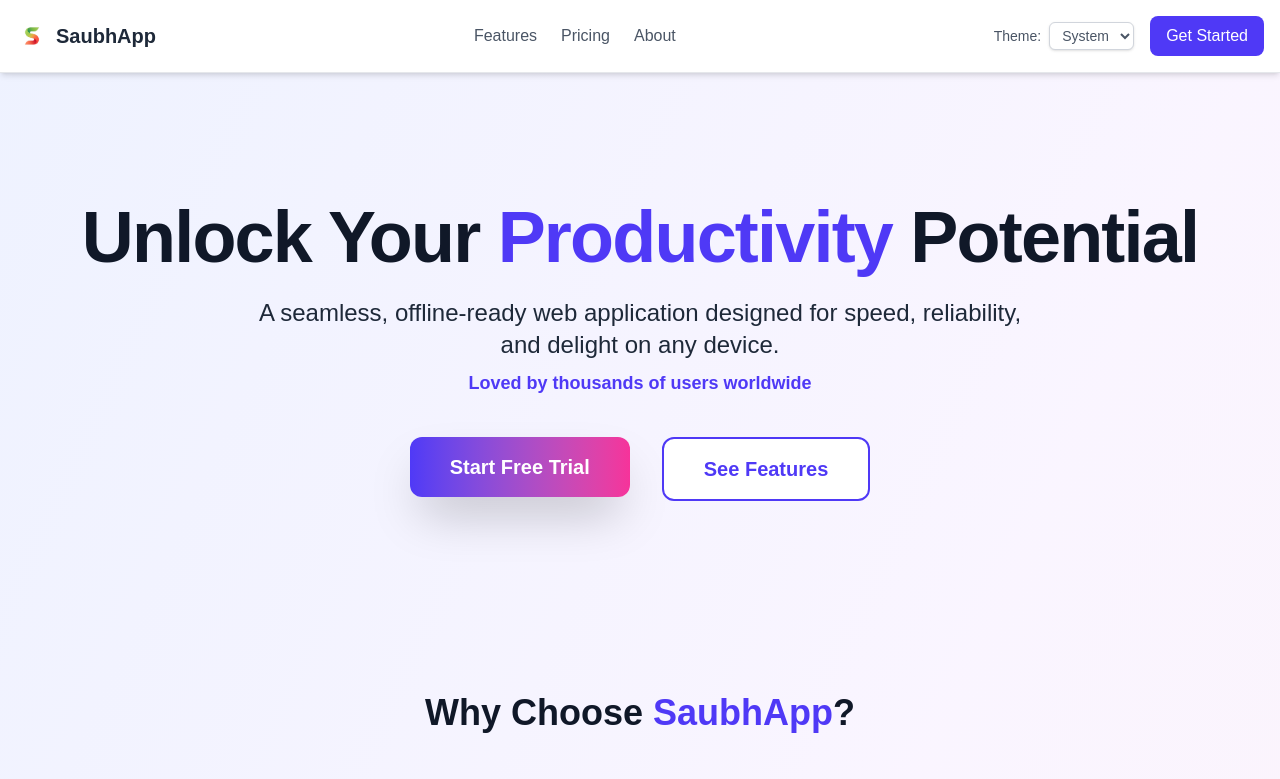
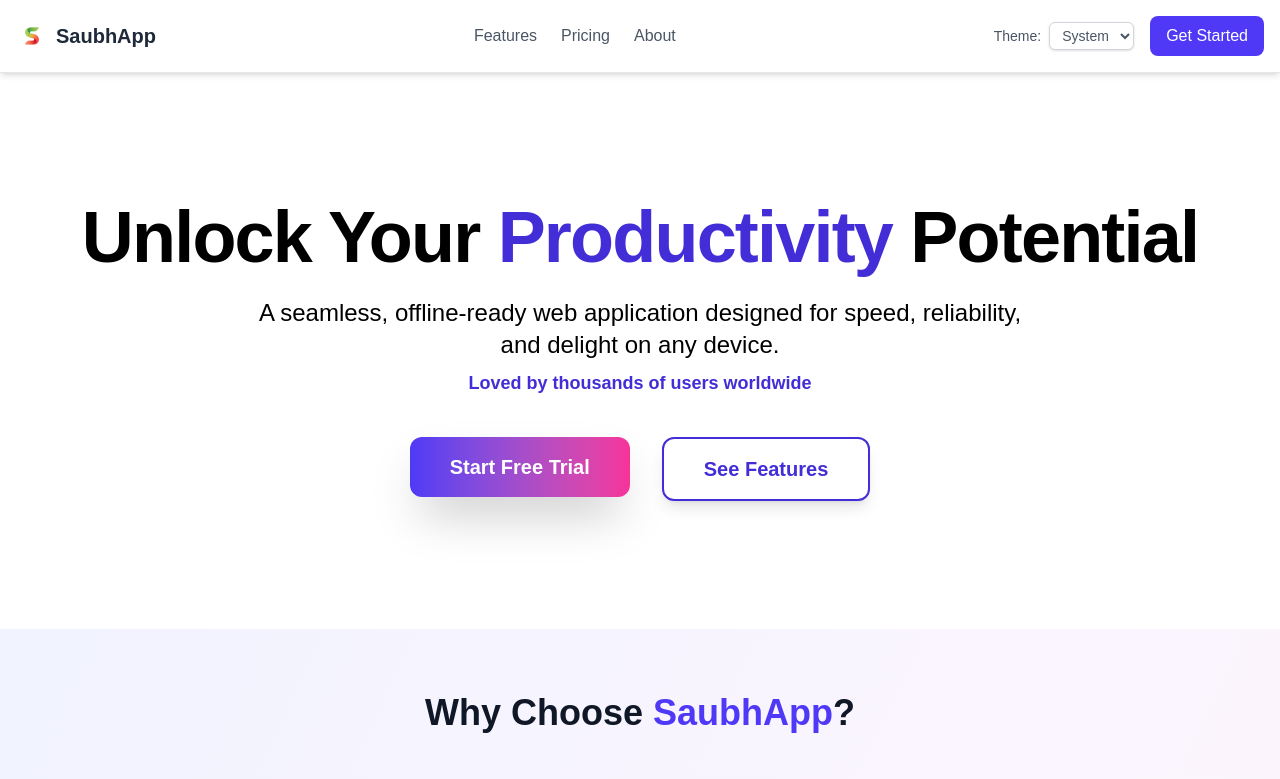
Before and after one commit to SHREYAYAS/saubh.app, a Next.js app: page / in a window 1280 px wide. Shown: the top 779 px of the page. Built offline with nearby package versions, Linux system fonts and the light colour scheme.

Commit message:
fix: Force maximum contrast for light mode - use black text and indigo-700

```diff
--- a/app/page.tsx
+++ b/app/page.tsx
@@ -140,15 +140,15 @@ const HomePage = () => {
 
   <main className="grow">
         {/* Hero Section with Animated Background */}
-        <section className="relative py-20 md:py-32 overflow-hidden" id="hero">
+        <section className="relative py-20 md:py-32 overflow-hidden bg-white dark:bg-transparent" id="hero">
           <div className="container mx-auto px-6 text-center relative">
-            <h1 className="text-5xl font-extrabold tracking-tight text-gray-900 dark:text-white sm:text-6xl md:text-7xl">
-              Unlock Your <span className="text-indigo-600 dark:text-indigo-400">Productivity</span> Potential
+            <h1 className="text-5xl font-extrabold tracking-tight text-black dark:text-white sm:text-6xl md:text-7xl">
+              Unlock Your <span className="text-indigo-700 dark:text-indigo-400">Productivity</span> Potential
             </h1>
-            <p className="mt-6 text-xl text-gray-800 dark:text-gray-300 md:text-2xl max-w-3xl mx-auto">
+            <p className="mt-6 text-xl text-black dark:text-gray-300 md:text-2xl max-w-3xl mx-auto font-medium">
               A seamless, offline-ready web application designed for speed, reliability, and delight on any device.
             </p>
-            <p className="mt-2 text-lg text-indigo-600 dark:text-indigo-400 font-semibold">Loved by thousands of users worldwide</p>
+            <p className="mt-2 text-lg text-indigo-700 dark:text-indigo-400 font-bold">Loved by thousands of users worldwide</p>
             <div className="mt-10 flex justify-center space-x-4 flex-wrap gap-4">
               <Link href="/get-started" aria-label="Start free trial">
                 <button
@@ -157,7 +157,7 @@ const HomePage = () => {
                   Start Free Trial
                 </button>
               </Link>
-              <a href="#features" className="rounded-xl border-2 border-indigo-600 px-10 py-4 text-xl font-bold text-indigo-600 bg-white hover:bg-indigo-600 hover:text-white dark:bg-transparent dark:text-indigo-300 dark:border-indigo-300 dark:hover:bg-indigo-600 transition duration-300">See Features</a>
+              <a href="#features" className="rounded-xl border-2 border-indigo-700 px-10 py-4 text-xl font-bold text-indigo-700 bg-white hover:bg-indigo-700 hover:text-white dark:bg-transparent dark:text-indigo-300 dark:border-indigo-300 dark:hover:bg-indigo-600 transition duration-300 shadow-lg">See Features</a>
             </div>
             {/* Testimonial section removed */}
           </div>
```
